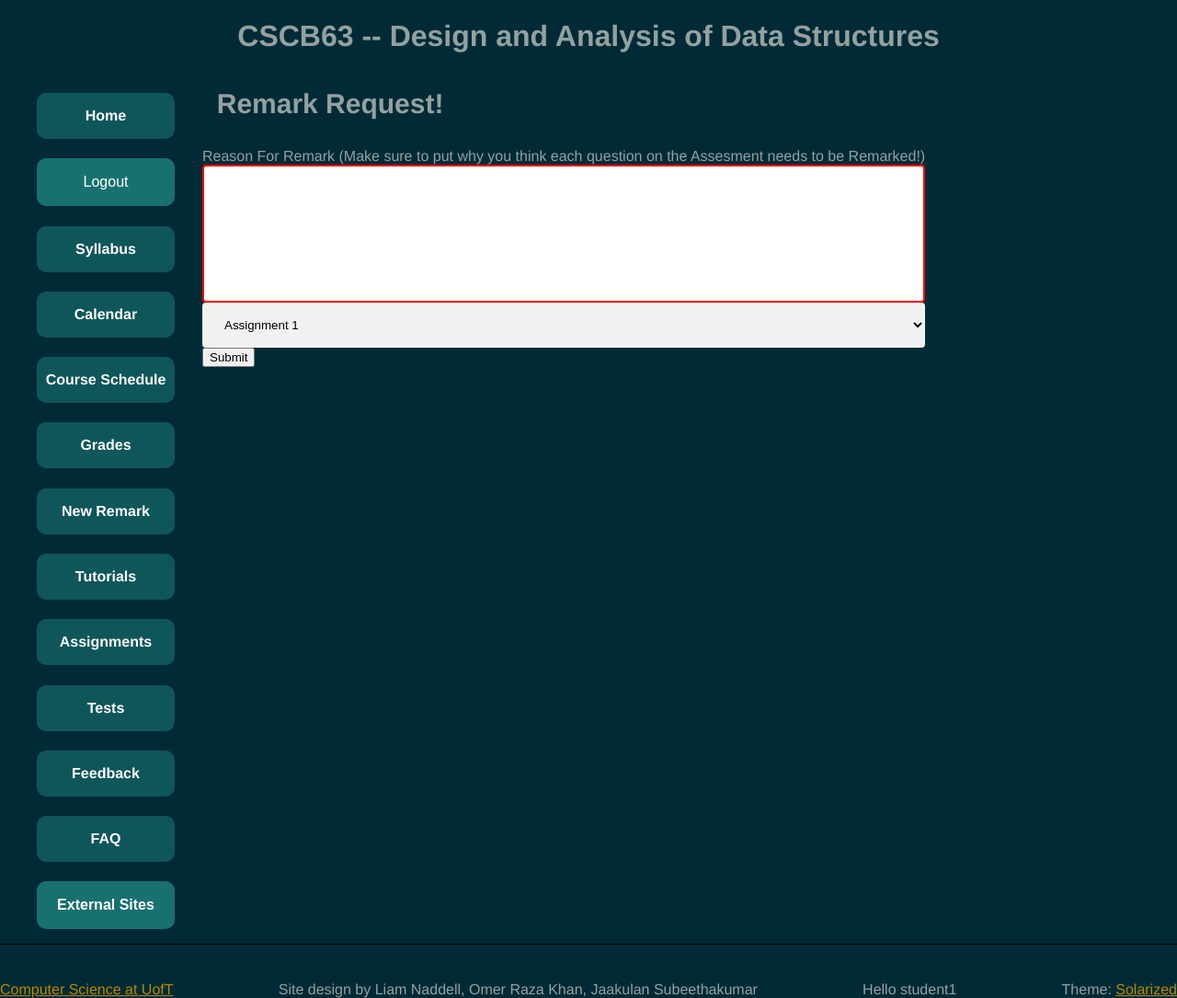
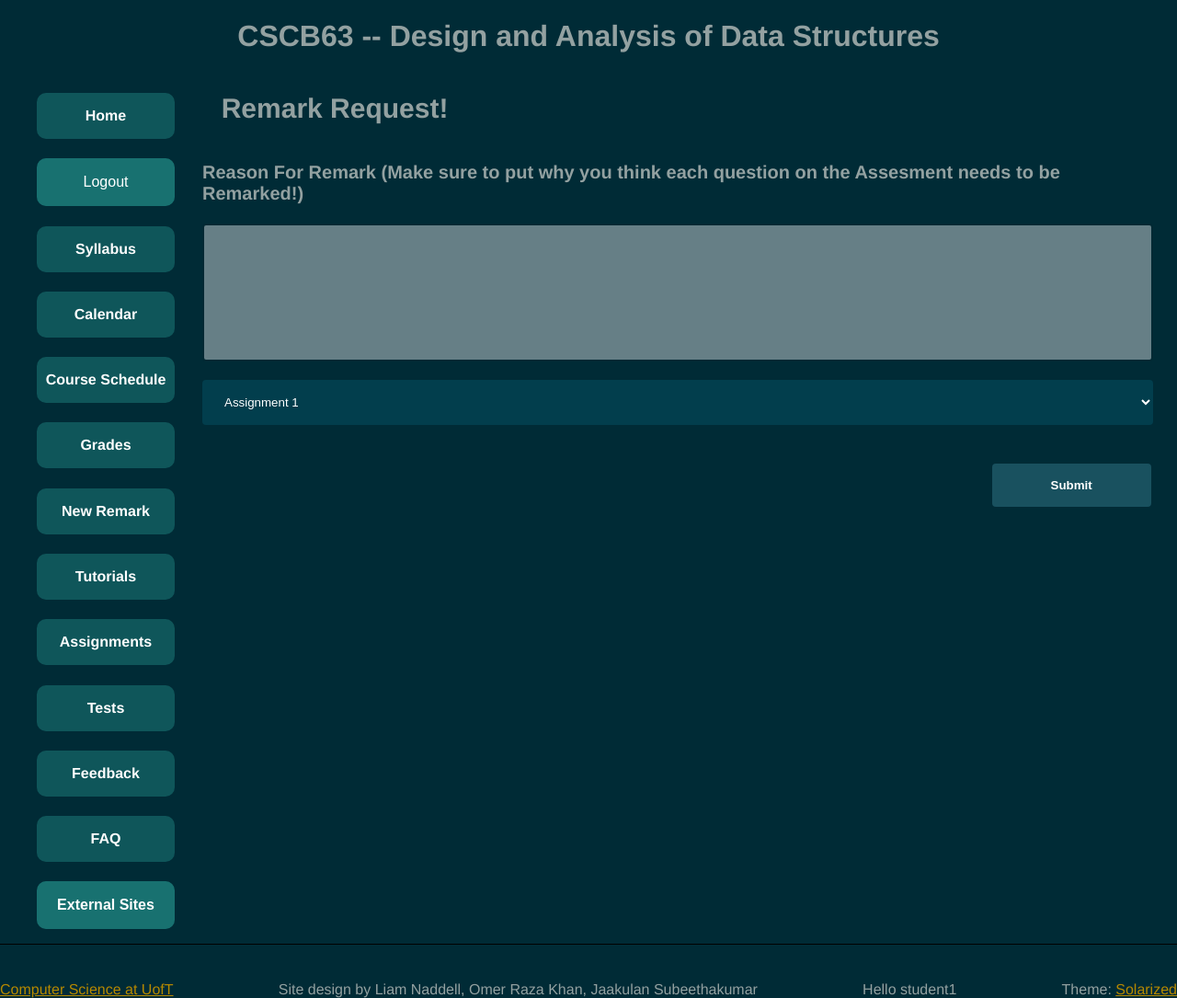
Before and after one commit to jaakulan/Course-Website, a Flask app: page /newremark.html in a window 1280 px wide. Shown: the whole page at 92% size. Run offline with Flask 2, Linux system fonts and the light colour scheme; a user stored in the database is signed in.

Commit message:
finished css for Remark request

```diff
--- a/static/index.css
+++ b/static/index.css
@@ -487,13 +487,14 @@ html {
   margin-bottom: 4%;
 }
 
-#remark_body{
+.remark_body{
   width: 100%;
   height: 100%;
   display: flex;
   flex-direction: column;
   padding-right: 2%;
   padding-bottom: 2%;
+
 }
 
 #reason_box{
@@ -501,10 +502,11 @@ html {
   height: 150px;
   padding: 12px 20px;
   box-sizing: border-box;
-  border: 2px solid red;
+  border: 2px solid #022730;
   border-radius: 4px;
-  color: white;
-  resize: none;
+  color: black;
+  opacity: 0.4;
+  margin-bottom: 2%;
 }
 
 #remark_type{
@@ -512,9 +514,32 @@ html {
   padding: 16px 20px;
   border: none;
   border-radius: 4px;
-  background-color: #f1f1f1;
+  background-color: #023e4d;
+  color: white;
+  margin-bottom: 4%;
 }
 
 #reason_box:focus {
-  border: 3px solid #555;
+  border: 5px solid #555;
 }
+
+#reason{
+  font-weight: bold;
+  font-size: 20px;
+  margin-bottom: 2%;
+}
+
+#sub_but{
+  background-color: #19515f;
+  border: none;
+  color: white;
+  padding: 16px 64px;
+  text-decoration: none;
+  border-radius: 4px;
+  font-weight: bolder;
+  margin-left: 83%;
+}
+
+#sub_but:hover{
+  background-color: #4CAF50;;
+}
--- a/templates/newremark.html
+++ b/templates/newremark.html
@@ -16,7 +16,7 @@
           <option value="lab">Labs</option>
           <option value="final">Final</option>
        </select>
-     <button type='submit'>Submit</button>
+     <button id="sub_but" type='submit'>Submit</button>
     </form>
 
 </div>
```
